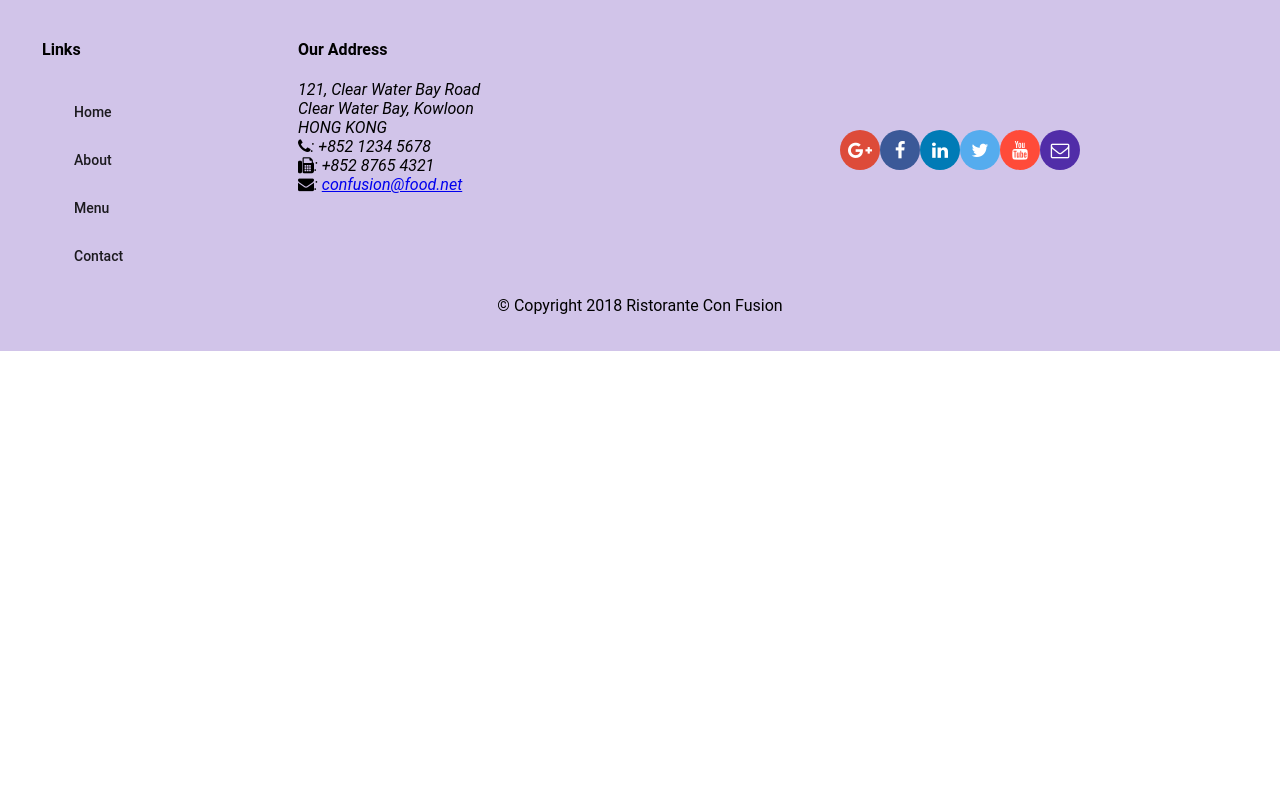
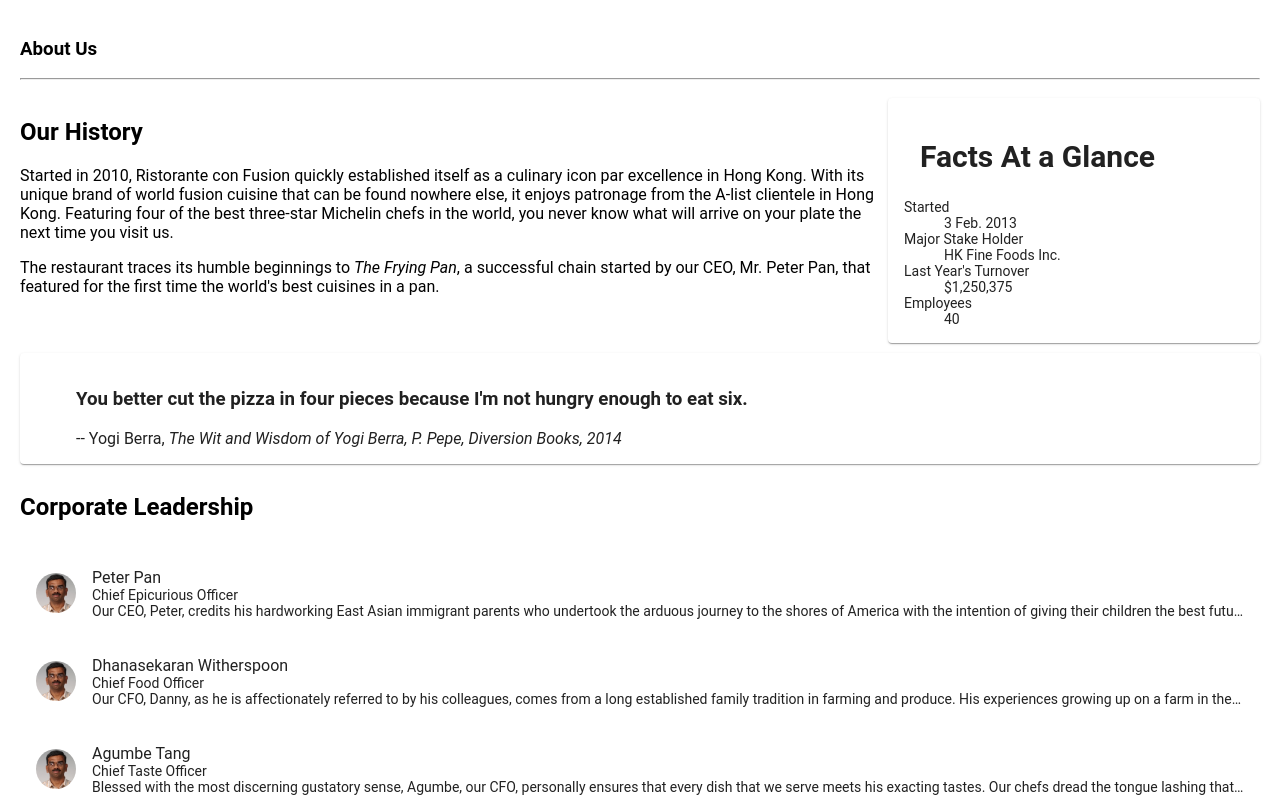
Before and after one commit to PradyumnaGarg/Angular, an Angular app: page /aboutus in a window 1280 px wide. Before the commit this address led to /. Shown: the part 340-1140 px from the top of the page. Before the commit the page ends 800 px from the top, so only its background shows below. Built offline with nearby package versions, Linux system fonts and the light colour scheme.

Commit message:
Single Page Application Assignment 2

```diff
--- a/src/app/about/about.component.html
+++ b/src/app/about/about.component.html
@@ -1 +1,74 @@
-<p>about works!</p>
+<div class="container"
+  fxLayout="column"
+  fxLayoutGap="10px">
+
+  <div fxFlex>
+    <div>
+        <h3>About Us</h3>
+        <hr>
+    </div>
+  </div>
+
+  <div fxFlex>
+    <div fxLayout="column" fxLayout.gt-sm="row">
+      <div fxFlex="70">
+        <h2>Our History</h2>
+        <p>Started in 2010, Ristorante con Fusion quickly established itself as a culinary icon par excellence in Hong Kong. With its unique brand of world fusion cuisine that can be found nowhere else, it enjoys patronage from the A-list clientele in Hong Kong.  Featuring four of the best three-star Michelin chefs in the world, you never know what will arrive on your plate the next time you visit us.</p>
+        <p>The restaurant traces its humble beginnings to <em>The Frying Pan</em>, a successful chain started by our CEO, Mr. Peter Pan, that featured for the first time the world's best cuisines in a pan.</p>
+      </div>
+      <div fxFlex="30">
+        <mat-card>
+          <mat-card-header>
+            <mat-card-title>
+            <h2>Facts At a Glance</h2>
+            </mat-card-title>
+          </mat-card-header>
+          <mat-card-content>
+            <dl>
+              <dt>Started</dt>
+              <dd>3 Feb. 2013</dd>
+              <dt>Major Stake Holder</dt>
+              <dd>HK Fine Foods Inc.</dd>
+              <dt>Last Year's Turnover</dt>
+              <dd>$1,250,375</dd>
+              <dt>Employees</dt>
+              <dd>40</dd>
+            </dl>
+          </mat-card-content>
+        </mat-card>
+      </div>
+    </div>
+  </div>
+
+  <div fxFlex>
+    <mat-card>
+      <blockquote>
+        <h3>You better cut the pizza in four pieces because
+            I'm not hungry enough to eat six.</h3>
+        <footer>-- Yogi Berra,
+          <cite>The Wit and Wisdom of Yogi Berra,
+            P. Pepe, Diversion Books, 2014</cite>
+        </footer>
+      </blockquote>
+    </mat-card>
+  </div>
+
+
+  <div fxFlex>
+    <h2>Corporate Leadership</h2>
+    <mat-list *ngIf='leaders'>
+        <mat-list-item *ngFor='let leader of leaders'>
+            <img mat-list-avatar src='{{leader.image}}' alt={{leader.name}}>
+            <p mat-line>
+                {{leader.name}}
+            </p>
+            <p mat-line>
+                {{leader.designation}}
+            </p>
+            <p mat-line>
+                {{leader.description}}
+            </p>
+        </mat-list-item>
+    </mat-list>
+  </div>
+</div>
--- a/src/app/about/about.component.ts
+++ b/src/app/about/about.component.ts
@@ -1,4 +1,6 @@
 import { Component, OnInit } from '@angular/core';
+import { Leader } from "../shared/Leader";
+import { LeaderService } from "../services/leader.service";
 
 @Component({
   selector: 'app-about',
@@ -7,9 +9,11 @@ import { Component, OnInit } from '@angular/core';
 })
 export class AboutComponent implements OnInit {
 
-  constructor() { }
+  leaders: Leader[];
+  constructor(private leaderService: LeaderService) { }
 
   ngOnInit(): void {
+    this.leaders = this.leaderService.getLeaders();
   }
 
 }
--- a/src/app/app-routing/routes.ts
+++ b/src/app/app-routing/routes.ts
@@ -11,6 +11,7 @@ export const routes: Routes = [
     { path: 'home', component: HomeComponent },
     { path: 'menu', component: MenuComponent },
     { path: 'contactus', component: ContactComponent },
+    { path: 'aboutus', component: AboutComponent },
     { path: 'dishdetail/:id', component: DishdetailComponent},
     { path: '', redirectTo: '/home', pathMatch: 'full' }
 ];
--- a/src/app/app.module.ts
+++ b/src/app/app.module.ts
@@ -22,6 +22,8 @@ import { ContactComponent } from './contact/contact.component';
 import { DishService } from "./services/dish.service";
 
 import { AppRoutingModule } from './app-routing/app-routing.module';
+import { PromotionService } from './services/promotion.service';
+import { LeaderService } from './services/leader.service';
 
 @NgModule({
   declarations: [
@@ -46,7 +48,9 @@ import { AppRoutingModule } from './app-routing/app-routing.module';
     MatButtonModule
   ],
   providers: [
-    DishService
+    DishService,
+    PromotionService,
+    LeaderService
   ],
   bootstrap: [AppComponent]
 })
--- a/src/app/footer/footer.component.html
+++ b/src/app/footer/footer.component.html
@@ -10,7 +10,7 @@
         <h4>Links</h4>
         <mat-list>
           <mat-list-item><a mat-button routerLink = "/home">Home</a></mat-list-item>
-          <mat-list-item><a mat-button routerLink = "/about">About</a></mat-list-item>
+          <mat-list-item><a mat-button routerLink = "/aboutus">About</a></mat-list-item>
           <mat-list-item><a mat-button routerLink = "/menu">Menu</a></mat-list-item>
           <mat-list-item><a mat-button routerLink = "/contactus">Contact</a></mat-list-item>
         </mat-list>
--- a/src/app/header/header.component.html
+++ b/src/app/header/header.component.html
@@ -1,7 +1,7 @@
 <mat-toolbar color="primary">
     <span><img src="/assets/images/logo.png" height=30 width=41></span>
     <a mat-button routerLink = "/home" routerLinkActive = 'active'><span class="fa fa-home fa-lg"></span> Home</a>
-    <a mat-button><span class="fa fa-info fa-lg"></span> About</a>
+    <a mat-button routerLink = '/aboutus'><span class="fa fa-info fa-lg"></span> About</a>
     <a mat-button routerLink = '/menu' routerLinkActive = 'active'><span class="fa fa-list fa-lg"></span> Menu</a>
     <a mat-button routerLink = "/contactus" routerLinkActive = 'active'><span class="fa fa-address-card fa-lg"></span> Contact</a>
   </mat-toolbar>
--- a/src/app/home/home.component.html
+++ b/src/app/home/home.component.html
@@ -33,4 +33,22 @@
   </mat-card-content>
 </mat-card>
 
+<mat-card *ngIf="leader" fxFlex>
+  <mat-card-header>
+    <div mat-card-avatar></div>
+    <mat-card-title>
+      <h3>{{leader.name | uppercase}}</h3>
+    </mat-card-title>
+  </mat-card-header>
+  <img mat-card-image src={{leader.image}} alt={{leader.name}}>
+  <mat-card-content>
+    <h4 mat-line>
+      {{leader.designation}}
+    </h4>
+    <p mat-line>
+      {{leader.description}}
+    </p>
+  </mat-card-content>
+</mat-card>
+
 </div>
--- a/src/app/home/home.component.ts
+++ b/src/app/home/home.component.ts
@@ -1,9 +1,11 @@
 import { Component, OnInit } from '@angular/core';
 import { Dish } from "../shared/Dish";
 import { Promotion } from "../shared/promotion";
+import { Leader } from '../shared/Leader';
 
 import { DishService } from "../services/dish.service";
 import { PromotionService } from "../services/promotion.service";
+import { LeaderService } from "../services/leader.service";
 
 @Component({
   selector: 'app-home',
@@ -14,12 +16,14 @@ export class HomeComponent implements OnInit {
 
   dish:Dish;
   promotion:Promotion;
+  leader:Leader
 
-  constructor(private dishService: DishService, private promotionService: PromotionService) { }
+  constructor(private dishService: DishService, private promotionService: PromotionService, private leaderService: LeaderService) { }
 
   ngOnInit(): void {
     this.dish = this.dishService.getFeaturedDish();
     this.promotion = this.promotionService.getFeaturedPromtion();
+    this.leader = this.leaderService.getFeaturedLeader();
   }
 
 }
--- /dev/null
+++ b/src/app/services/leader.service.ts
@@ -0,0 +1,22 @@
+import { Injectable } from '@angular/core';
+import { Leader } from '../shared/Leader';
+import { LEADERS } from "../shared/Leaders";
+
+@Injectable({
+  providedIn: 'root'
+})
+export class LeaderService {
+
+  Leaders: Leader[];
+  featuredLeader: Leader;
+
+  constructor() { }
+
+  getLeaders(): Leader[] {
+    return this.Leaders = LEADERS;
+  }
+
+  getFeaturedLeader(): Leader {
+    return this.featuredLeader = LEADERS.filter((leader) => leader.featured)[0];
+  }
+}
--- /dev/null
+++ b/src/app/shared/Leader.ts
@@ -0,0 +1,9 @@
+export class Leader {
+    id: string;
+    name: string;
+    image: string;
+    designation: string;
+    abbr: string;
+    featured: boolean;
+    description: string;
+}
--- /dev/null
+++ b/src/app/shared/Leaders.ts
@@ -0,0 +1,44 @@
+import { Leader } from './Leader';
+
+export const LEADERS: Leader[] = [
+    {
+      id: '0',
+      name: 'Peter Pan',
+      image: '/assets/images/alberto.png',
+      designation: 'Chief Epicurious Officer',
+      abbr: 'CEO',
+      featured: false,
+      // tslint:disable-next-line:max-line-length
+      description: 'Our CEO, Peter, credits his hardworking East Asian immigrant parents who undertook the arduous journey to the shores of America with the intention of giving their children the best future. His mother\'s wizardy in the kitchen whipping up the tastiest dishes with whatever is available inexpensively at the supermarket, was his first inspiration to create the fusion cuisines for which The Frying Pan became well known. He brings his zeal for fusion cuisines to this restaurant, pioneering cross-cultural culinary connections.'
+    },
+    {
+      id: '1',
+      name: 'Dhanasekaran Witherspoon',
+      image: '/assets/images/alberto.png',
+      designation: 'Chief Food Officer',
+      abbr: 'CFO',
+      featured: false,
+      // tslint:disable-next-line:max-line-length
+      description: 'Our CFO, Danny, as he is affectionately referred to by his colleagues, comes from a long established family tradition in farming and produce. His experiences growing up on a farm in the Australian outback gave him great appreciation for varieties of food sources. As he puts it in his own words, Everything that runs, wins, and everything that stays, pays!'
+    },
+    {
+      id: '2',
+      name: 'Agumbe Tang',
+      image: '/assets/images/alberto.png',
+      designation: 'Chief Taste Officer',
+      abbr: 'CTO',
+      featured: false,
+      // tslint:disable-next-line:max-line-length
+      description: 'Blessed with the most discerning gustatory sense, Agumbe, our CFO, personally ensures that every dish that we serve meets his exacting tastes. Our chefs dread the tongue lashing that ensues if their dish does not meet his exacting standards. He lives by his motto, You click only if you survive my lick.'
+    },
+    {
+      id: '3',
+      name: 'Alberto Somayya',
+      image: '/assets/images/alberto.png',
+      designation: 'Executive Chef',
+      abbr: 'EC',
+      featured: true,
+      // tslint:disable-next-line:max-line-length
+      description: 'Award winning three-star Michelin chef with wide International experience having worked closely with whos-who in the culinary world, he specializes in creating mouthwatering Indo-Italian fusion experiences. He says, Put together the cuisines from the two craziest cultures, and you get a winning hit! Amma Mia!'
+    }
+  ];
```
Also changed, not shown: 1 other file (tests, documents, lock files or other folders).
